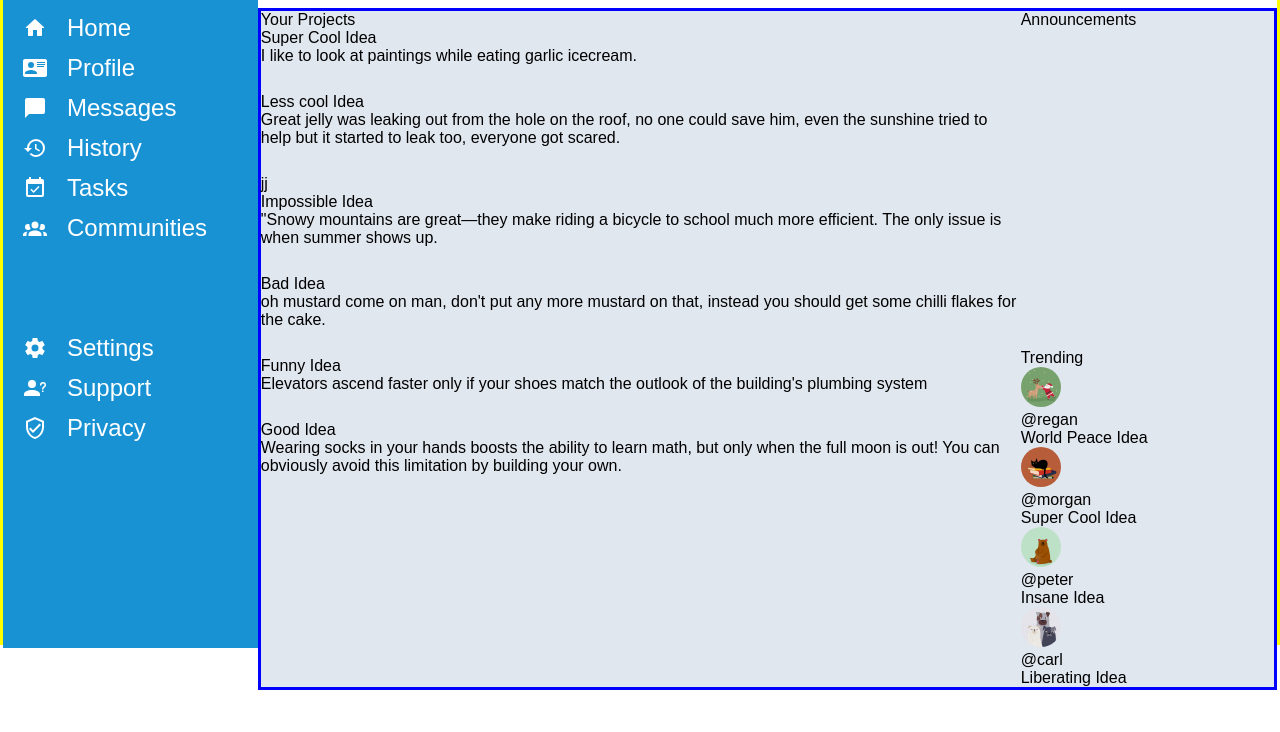
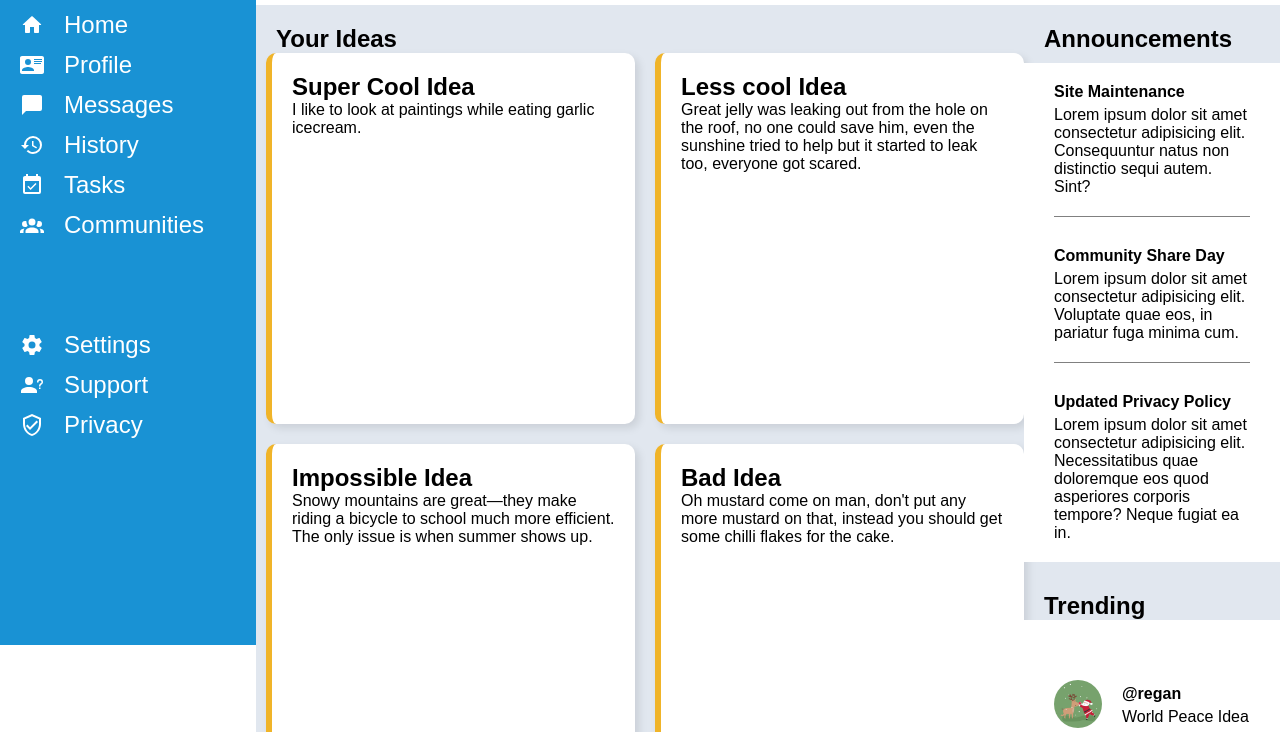
Before and after one commit to AmartyaDev007/basic-admin-dashboard, a plain HTML site: page index.html in a window 1280 px wide. Shown: the part 155-887 px from the top of the page. Before the commit the page ends 845 px from the top, so only its background shows below. Drawn offline with Linux system fonts and the light colour scheme.

Commit message:
add some styles for the main section of the page

```diff
--- a/index.html
+++ b/index.html
@@ -81,7 +81,9 @@
                         <img id="profile-pic-large" src="assets/cat-profile-2.jpg" alt="big-profile-img">
                     </div>
 
-                    <div id="topbar-bottom-left-greeting">Hi there,</div>
+                    <div id="topbar-bottom-left-greeting">
+                        Hi there,
+                    </div>
                     <div id="topbar-bottom-left-name-text">Morgan Oakley (@morgan)</div>
 
                 </div>
@@ -97,101 +99,115 @@
 
         <div class="main">
             <div class="main-projects">
-                <div>Your Projects</div>
+                <div class="title-style-1" id="project-title">Your Ideas</div>
+                <div class="projects-card-all">
                     <div class="card-main">
-                    <p class="title">Super Cool Idea</p>
+                        <p class="title-style-1">Super Cool Idea</p>
                         <p>I like to look at paintings while eating garlic icecream.</p>
-                    <svg></svg>
-                    <svg></svg>
-                    <svg></svg>
+                        <svg><use href="assets/icons/thumb-up.svg"></use></svg>
+                        <svg><use href="assets/icons/thumb-down.svg"></use></svg>
+                        <svg><use href="assets/icons/share.svg"></use></svg>
                     </div>
                     <div class="card-main">
-                    <p class="title">Less cool Idea</p>
+                        <p class="title-style-1">Less cool Idea</p>
                         <p>Great jelly was leaking out from the hole on the roof, no one could save him, even the sunshine tried to help but it started to leak too, everyone got scared.</p>
-                    <svg></svg>
-                    <svg></svg>
-                    <svg></svg>
-                </div>jj
-                <div class="card-main">
-                    <p class="title">Impossible Idea</p>
-                    <p>"Snowy mountains are great—they make riding a bicycle to school much more efficient. The only issue is when summer shows up.</p>
-                    <svg></svg>
-                    <svg></svg>
-                    <svg></svg>
+                        <svg><use href="assets/icons/thumb-up.svg"></use></svg>
+                        <svg><use href="assets/icons/thumb-down.svg"></use></svg>
+                        <svg><use href="assets/icons/share.svg"></use></svg>
                     </div>
                     <div class="card-main">
-                    <p class="title">Bad Idea</p>
-                    <p>oh mustard come on man, don't put any more mustard on that, instead you should get some chilli flakes for the cake.</p>
-                    <svg></svg>
-                    <svg></svg>
-                    <svg></svg>
+                        <p class="title-style-1">Impossible Idea</p>
+                        <p>Snowy mountains are great—they make riding a bicycle to school much more efficient. The only issue is when summer shows up.</p>
+                        <svg><use href="assets/icons/thumb-up.svg"></use></svg>
+                        <svg><use href="assets/icons/thumb-down.svg"></use></svg>
+                        <svg><use href="assets/icons/share.svg"></use></svg>
                     </div>
                     <div class="card-main">
-                    <p class="title">Funny Idea</p>
-                    <p>Elevators ascend faster only if your shoes match the outlook of the building's plumbing system</p>
-                    <svg></svg>
-                    <svg></svg>
-                    <svg></svg>
+                        <p class="title-style-1">Bad Idea</p>
+                        <p>Oh mustard come on man, don't put any more mustard on that, instead you should get some chilli flakes for the cake.</p>
+                        <svg><use href="assets/icons/thumb-up.svg"></use></svg>
+                        <svg><use href="assets/icons/thumb-down.svg"></use></svg>
+                        <svg><use href="assets/icons/share.svg"></use></svg>
                     </div>
                     <div class="card-main">
-                    <p class="title">Good Idea</p>
+                        <p class="title-style-1">Funny Idea</p>
+                        <p>Elevators ascend faster only if your shoes match the outlook of the building's plumbing system.</p>
+                        <svg><use href="assets/icons/thumb-up.svg"></use></svg>
+                        <svg><use href="assets/icons/thumb-down.svg"></use></svg>
+                        <svg><use href="assets/icons/share.svg"></use></svg>
+                    </div>
+                    <div class="card-main">
+                        <p class="title-style-1">Good Idea</p>
                         <p>Wearing socks in your hands boosts the ability to learn math, but only when the full moon is out! You can obviously avoid this limitation by building your own.</p>
-                    <svg></svg>
-                    <svg></svg>
-                    <svg></svg>
+
+                        <svg><use href="assets/icons/thumb-up.svg"></use></svg>
+                        <svg><use href="assets/icons/thumb-down.svg"></use></svg>
+                        <svg><use href="assets/icons/share.svg"></use></svg>
                     </div>
-
+                </div>
             </div>
 
             <div class="main-announcements">
-                <div>Announcements</div>
-                <div class="card-announcement">
-                    <p class="title"></p>
-                    <p></p>
+                <div class="title-style-1" id="project-title">Announcements</div>
+                <div class="announcements-card-all">
+                    <div class="card-announcement" id="card-line">
+                        <p class="title">Site Maintenance</p>
+                        <p>Lorem ipsum dolor sit amet consectetur adipisicing elit. Consequuntur natus non distinctio sequi autem. Sint?</p>
+                    </div>
+                    <div class="card-announcement" id="card-line">
+                        <p class="title">Community Share Day</p>
+                        <p>Lorem ipsum dolor sit amet consectetur adipisicing elit. Voluptate quae eos, in pariatur fuga minima cum.</p>
                     </div>
                     <div class="card-announcement">
-                    <p class="title"></p>
-                    <p></p>
+                        <p class="title">Updated Privacy Policy</p>
+                        <p>Lorem ipsum dolor sit amet consectetur adipisicing elit. Necessitatibus quae doloremque eos quod asperiores corporis tempore? Neque fugiat ea in.</p>
                     </div>
-                <div class="card-announcement">
-                    <p class="title"></p>
-                    <p></p>
                 </div>
             </div>
 
             <div class="main-trending">
-                <div>Trending</div>
+                <div class="title-style-1" id="project-title" id="trending-title">Trending</div>
 
+                <div class="trending-card-all">
                     <div class="card-trending">
                         <div class="profile-picture">
                             <img class="profile-pic-small" src="assets/christmas-profile1.jpg" alt="Profile picture">
                         </div>
-                    <p>@regan</p>
+                        <div>
+                            <p class="title">@regan</p>
                             <p>World Peace Idea</p>
+                        </div>
                     </div>
 
                     <div class="card-trending">
                         <div class="profile-picture">
                             <img class="profile-pic-small" src="assets/cat-profile-2.jpg" alt="Profile picture">
                         </div>
-                    <p>@morgan</p>
+                        <div>
+                            <p class="title">@morgan</p>
                             <p>Super Cool Idea</p>
+                        </div>
                     </div>
 
                     <div class="card-trending">
                         <div class="profile-picture">
                             <img class="profile-pic-small" src="assets/bear-profile-3.jpg" alt="Profile picture">
                         </div>
-                    <p>@peter</p>
+                        <div>
+                            <p class="title">@peter</p>
                             <p>Insane Idea</p>
+                        </div>
                     </div>
 
                     <div class="card-trending">
                         <div class="profile-picture">
                             <img class="profile-pic-small" src="assets/poster-profile-4.jpg" alt="Profile picture">
                         </div>
-                    <p>@carl</p>
+                        <div>
+                            <p class="title">@carl</p>
                             <p>Liberating Idea</p>
+                        </div>
+                    </div>
                 </div>
             </div>
 
--- a/styles.css
+++ b/styles.css
@@ -11,7 +11,7 @@ html, body {
 
 body {
     height: 100vh;
-    border: solid yellow;
+    /* border: solid yellow; */
 }
 img {
     height: 120px;
@@ -107,10 +107,19 @@ svg {
     display: flex;
     align-items: center;
     justify-content: flex-end;
-    gap: 30px;
+    gap: 50px;
     padding-right: 40px;
 }
 
+.topbar-top-right svg {
+    width: 24px;
+    height: 24px;
+}
+
+.topbar-top-right > #profile-name {
+    font-size: 1.2rem;
+    font-weight: bold;
+}
 
 .topbar-bottom {
     flex: 1;
@@ -178,7 +187,7 @@ svg {
 .main {
     grid-column: 2 / 3;
     grid-row: 2 / 3;
-    border: solid blue;
+    /* border: solid blue; */
     background-color: #E1E7EF;
 
     display: grid;
@@ -191,10 +200,52 @@ svg {
     grid-row: 1 / 3;
 }
 
+#project-title {
+    padding: 20px;
+    padding-bottom: 0px;
+}
+
+.card-main {
+    background-color: white;
+    padding: 20px;
+    border-radius: 10px;
+    box-shadow: 4px 4px 8px rgba(0, 0, 0, 0.1);
+    border-left: #F0B429 solid 6px;
+
+}
+
+.projects-card-all {
+    padding-left: 10px;
+    display: grid;
+    gap: 20px;
+    /* border: solid green; */
+    grid-template-columns: repeat(auto-fill, minmax(350px, 1fr));
+    height: 100%;
+}
+
+
 .main-announcements {
     grid-column: 2 / 3;
-    grid-row: 1 / 2;;
+    grid-row: 1 / 2;
 }
+
+.announcements-card-all {
+    /* border: solid black; */
+
+}
+
+.card-announcement {
+    margin: 10px 30px;
+    padding: 20px 0px;
+}
+
+#card-line {
+
+    border-bottom: 1px solid grey;
+}
+
+
+
 
 .main-trending {
     grid-column: 2 / 3;
@@ -202,11 +253,55 @@ svg {
 }
 
 
+
+.card-main svg {
+    width: 24px;
+    height: 24px;;
+    fill: #F0B429;
+    margin-right: 10px;
+}
+
+
+.announcements-card-all {
+    background-color: white;
+
+    /* border: solid red; */
+
+}
+
+.trending-card-all {
+    background-color: white;
+    /* border: solid green; */
+    display: flex;
+    flex-direction: column;
+    gap: 20px;
+    justify-content: space-evenly;
+    height: 100%;
+    padding: 0px 30px;
+}
+
+.card-trending {
+    display: flex;
+    gap: 20px;
+    align-items: center;
+}
+
+
 /*  */
 
+.title-style-1 {
+    font-size: 1.5rem;
+    font-weight: bold;
+}
+
+.title {
+    font-weight: bold;
+    margin-bottom: 5px;
+}
+
 .profile-pic-small {
-    width: 40px;
-    height: 40px;
+    width: 48px;
+    height: 48px;
     border-radius: 50%;
 }
 
```
Also changed, not shown: assets/icons/heart.svg (added), assets/icons/share.svg (added), assets/icons/thumb-down.svg (added), assets/icons/thumb-up.svg (added). Lines whose indentation alone changed are shown as unchanged.
